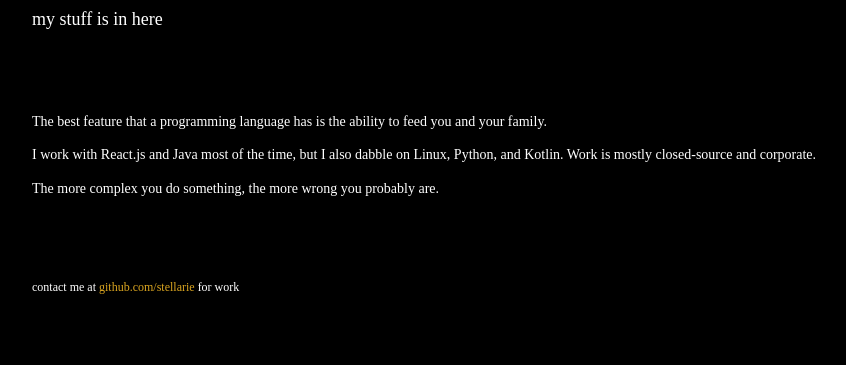
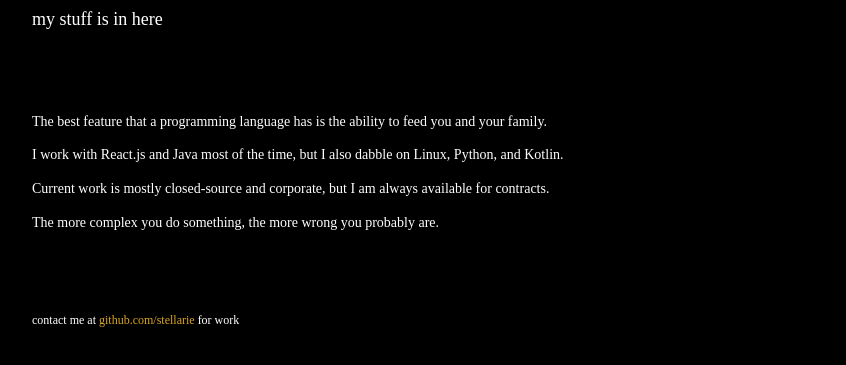
Before and after one commit to stellarie/stella-homepage, a plain HTML site: page index.html in a window 1280 px wide. Shown: the part 131-496 px from the top of the page, without its empty margins (48-894 px from the left). Drawn offline with Linux system fonts and the light colour scheme.

Commit message:
added a line

```diff
--- a/index.html
+++ b/index.html
@@ -15,7 +15,8 @@
   </div>
   <div class="main">
     <p>The best feature that a programming language has is the ability to feed you and your family.</p>
-    <p>I work with React.js and Java most of the time, but I also dabble on Linux, Python, and Kotlin. Work is mostly closed-source and corporate.</p>
+    <p>I work with React.js and Java most of the time, but I also dabble on Linux, Python, and Kotlin. </p>
+    <p>Current work is mostly closed-source and corporate, but I am always available for contracts.</p>
     <p>The more complex you do something, the more wrong you probably are.</p>
   </div>
   <div class="footer">
```
